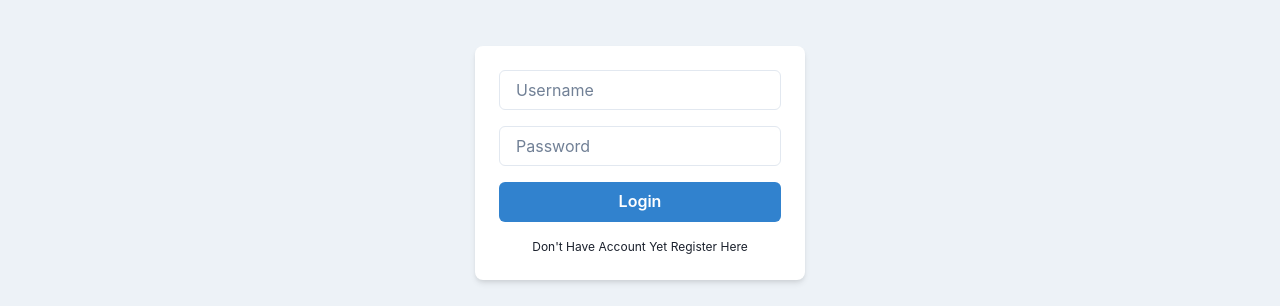
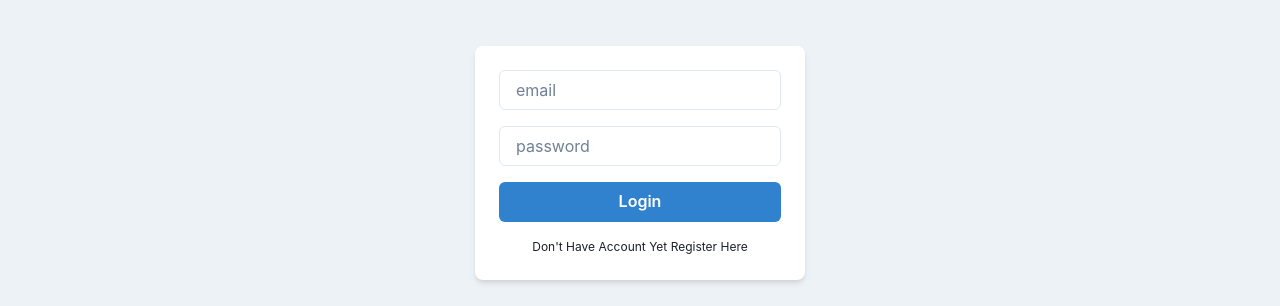
Before and after one commit to AmerSar21/Consultation-and-Monitoring, a React (Vite) app in the folder frontend/: page / in a window 1280 px wide. Shown: the part 178-484 px from the top of the page. Built offline with nearby package versions, Linux system fonts and the light colour scheme.

Commit message:
success on login and creating a token

```diff
--- a/frontend/src/pages/LoginPage.jsx
+++ b/frontend/src/pages/LoginPage.jsx
@@ -8,46 +8,93 @@ import {
   Text,
   VStack,
 } from "@chakra-ui/react";
-import { setFips } from "crypto";
 import { useState } from "react";
-import { Link, useNavigate } from "react-router-dom";
+import { Form, Link, useNavigate } from "react-router-dom";
+import { useUserStore } from "../store/user";
+
 
 const LoginPage = () => {
   const navigate = useNavigate();
 
-  const [formData, setFormData] = useState({
-    name: "",
+  const [getUserData, setUserData] = useState({
     email: "",
     password: "",
   });
 
-  // const handleInputChange = () => {
+  // const handleInputChange = (event) => {
   //   const { name, value } = event.target;
-  //   setFormData({
-
+  //   setUserData({
+  //     ...getUserData,
+  //     [name]: value
   //   })
   // }
 
+  const { fetchUserById } = useUserStore();
+  // const handleLogin = async (uid) => {
+  //   const { success, message } = await fetchUserById(uid);
+  //   if (!success) {
+  //     toast({
+  //       title: "Error",
+  //       description: message,
+  //       status: "error",
+  //       isClosable: true,
+  //     });
+  //     navigate("/login");
+  //   } else {
+  //     toast({
+  //       title: "Success",
+  //       description: message,
+  //       status: "success",
+  //       isClosable: true,
+  //     });
+  //     navigate("/homeAdmin");
+  //   }
+  // };
+
+  const handleSubmit = async (e) => {
+    e.preventDefault();
+    try {
+      const res = await fetch("/api/auth", {
+        method: "POST",
+        headers: {
+          "Content-Type": "application/json"
+        },
+        body: JSON.stringify(getUserData)
+      })
+      const result = await res.json();
+      console.log(result);
+      navigate("/homeAdmin");
+    } catch (error) {
+      console.log(error);
+    } finally {
+      setUserData({
+        email: "",
+        name: "",
+        password: ""
+      })
+    }
 
 
+  }
   return (
     <Container maxW={"container.sm"}>
       <VStack spacing={8}>
         <Heading as={"h1"} size={"2xl"} textAlign={"center"} mb={8}>
           Consultation and Monitoring
         </Heading>
-
         <Box
           w={"medium"}
           bg={useColorModeValue("white", "gray.800")}
           p={6}
-          rounded={"lg"}
+          rounded={"lg"} S
           shadow={"md"}
         >
-          <VStack spacing={4}>
-            <Input placeholder="Username" name="name" />
-            <Input placeholder="Password" name="price" type="number" />
-            <Button colorScheme="blue" w="full">
+          <VStack spacing={4} >
+            <Input placeholder="email" name="email" value={getUserData.email}
+              onChange={(e) => setUserData({ ...getUserData, email: e.target.value })} />
+            <Input placeholder="password" name="price" type="password" value={getUserData.password}
+              onChange={(e) => setUserData({ ...getUserData, password: e.target.value })} />
+            <Button colorScheme="blue" w="full" onClick={handleSubmit}>
               Login
             </Button>
             <Link to="/createAccount">
```
Also changed, not shown: frontend/src/store/user.js (line endings or trailing spaces).
